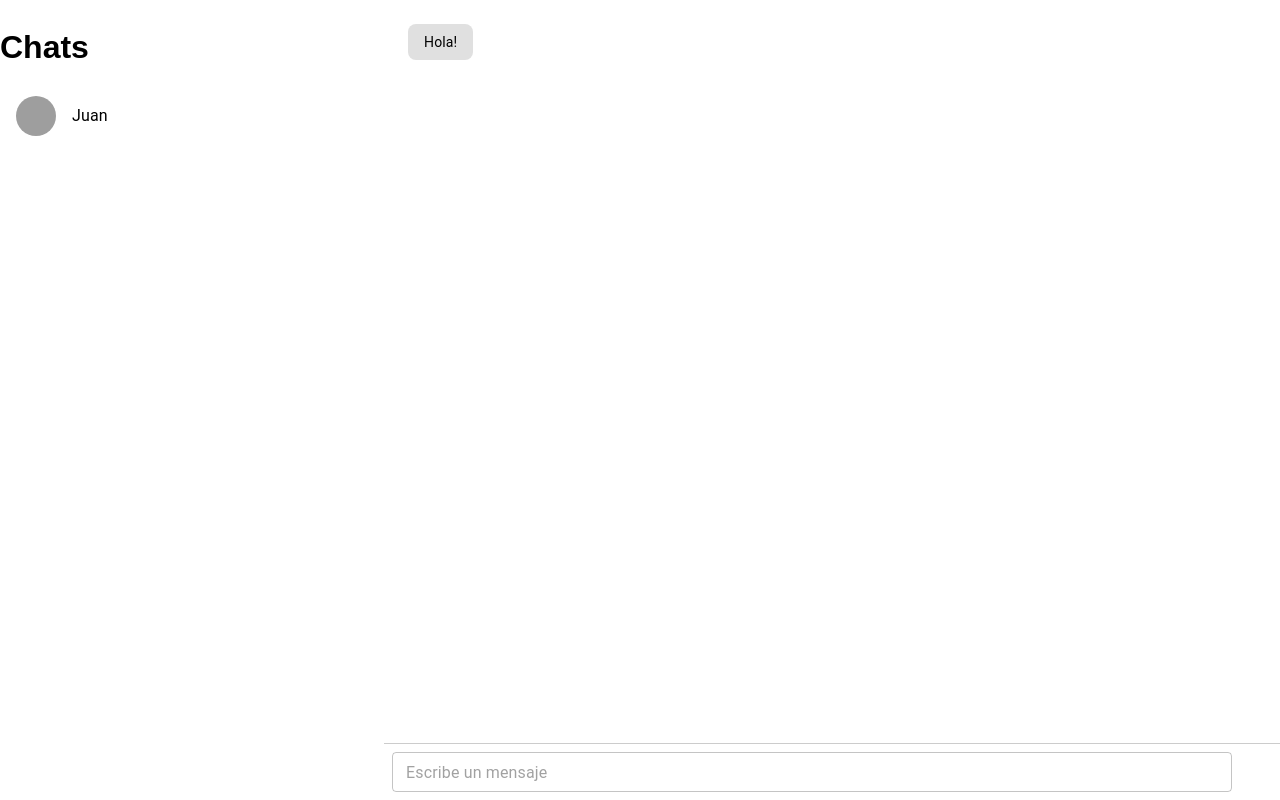
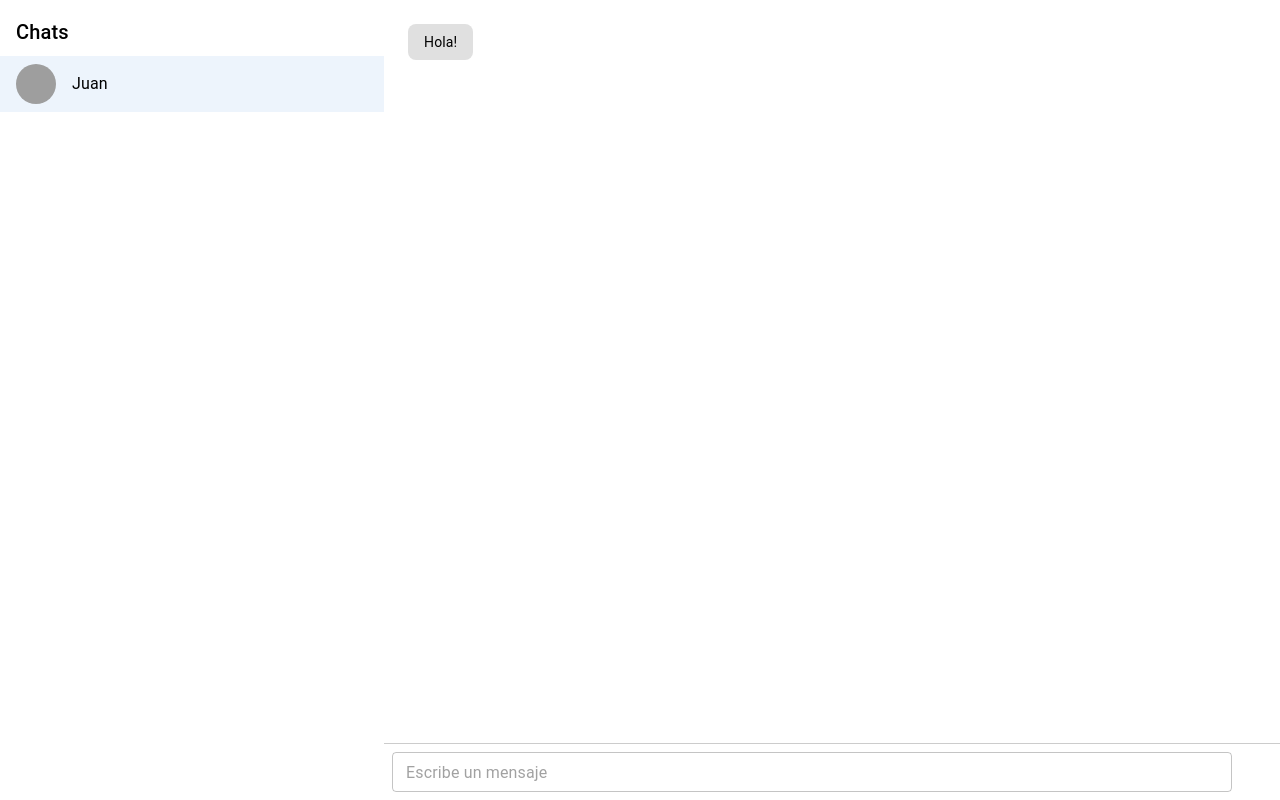
Before and after one commit to RobertAL95/telewhat, a Next.js app in the folder telegrom/: page /chat in a window 1280 px wide. Built offline with nearby package versions, Linux system fonts and the light colour scheme; grey boxes are pictures that could not be loaded; some icons are missing.

Commit message:
problemas con MUI fix it

```diff
--- a/telegrom/app/components/ChatList/UI.tsx
+++ b/telegrom/app/components/ChatList/UI.tsx
@@ -1,6 +1,14 @@
 // /components/ChatList/UI.tsx
-import { List, ListItem, ListItemAvatar, Avatar, ListItemText } from '@mui/material'
-import { Chat } from '@/context/ChatContext'
+import {
+  List,
+  ListItem,
+  ListItemAvatar,
+  Avatar,
+  ListItemText,
+  ListItemButton,
+  Typography,
+} from '@mui/material'
+import { Chat } from '../../context/ChatContext'
 
 type Props = {
   chats: Chat[]
@@ -11,18 +19,20 @@ type Props = {
 export const ChatListUI = ({ chats, selectedChatId, onSelect }: Props) => {
   return (
     <List>
-      <h1>Chats</h1>
-      {chats.map(chat => (
-        <ListItem
-          key={chat.id}
+      <Typography variant="h6" sx={{ px: 2, py: 1 }}>
+        Chats
+      </Typography>
+      {chats.map((chat) => (
+        <ListItem key={chat.id} disablePadding>
+          <ListItemButton
             selected={chat.id === selectedChatId}
             onClick={() => onSelect(chat.id)}
-          button
           >
             <ListItemAvatar>
               <Avatar src={chat.avatar} />
             </ListItemAvatar>
             <ListItemText primary={chat.name} />
+          </ListItemButton>
         </ListItem>
       ))}
     </List>
--- a/telegrom/app/context/ChatContext.tsx
+++ b/telegrom/app/context/ChatContext.tsx
@@ -10,7 +10,7 @@ export type Message = {
   timestamp: number
 }
 
-type Chat = {
+export type Chat = {
   id: string
   name: string
   avatar: string
```
Also changed, not shown: telegrom/package.json (+6 -5 lines), 1 other file (tests, documents, lock files or other folders). Lines whose indentation alone changed are shown as unchanged.
